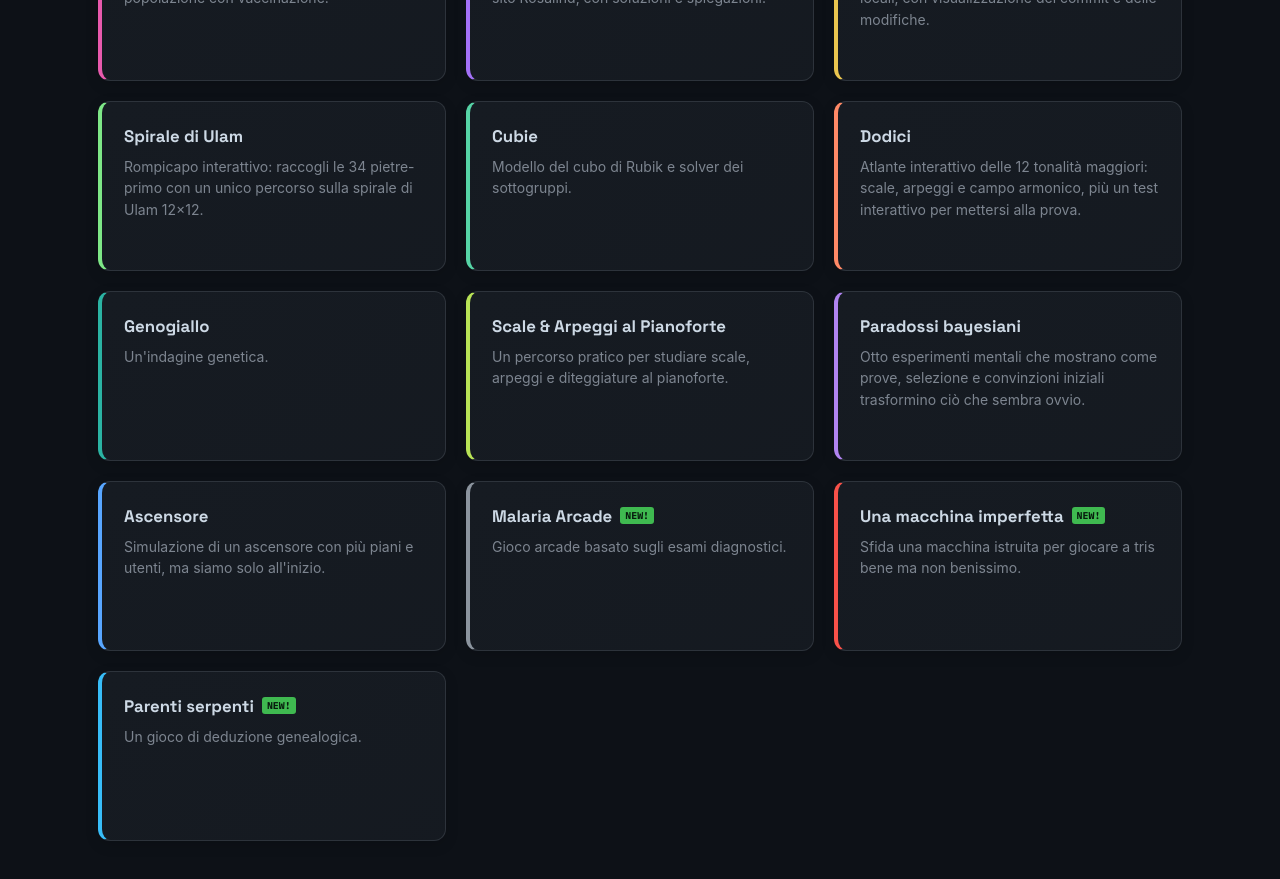
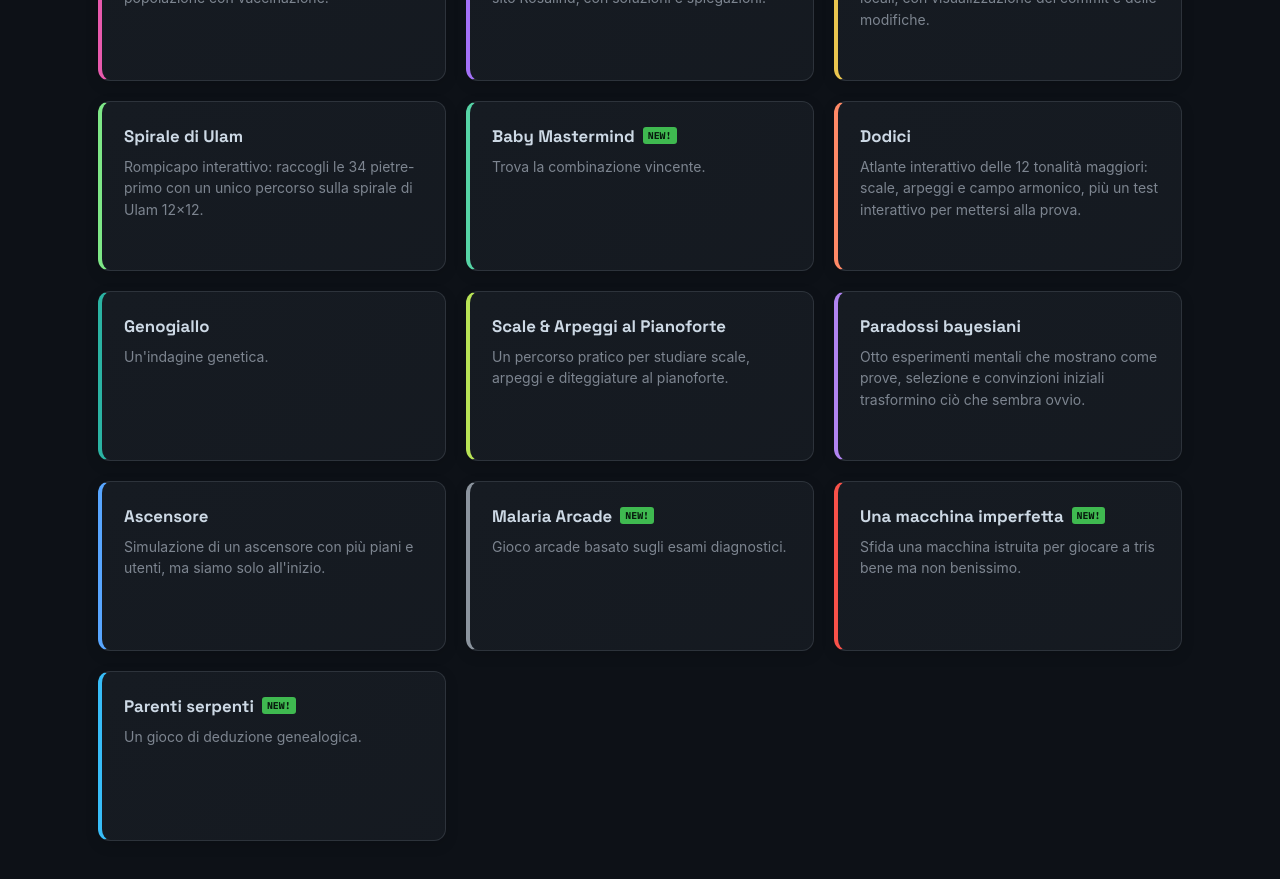
Before and after one commit to bennibeni/links-page, a Next.js app: page / in a window 1280 px wide. Shown: the part 1620-2499 px from the top of the page. Built offline with nearby package versions, Linux system fonts and the light colour scheme.

Commit message:
added Baby Mastermind removed Cubie

```diff
--- a/data/projects.mjs
+++ b/data/projects.mjs
@@ -153,9 +153,10 @@ const rawProjects = [
     accent: "lime",
   },
   {
-    name: "Cubie",
-    description: "Modello del cubo di Rubik e solver dei sottogruppi.",
-    href: "https://cubie-ract.vercel.app/",
+    name: "Baby Mastermind",
+    isNew: true,
+    description: "Trova la combinazione vincente.",
+    href: "https://baby-mastermind.vercel.app/",
     accent: "mint",
   },
   {
```
